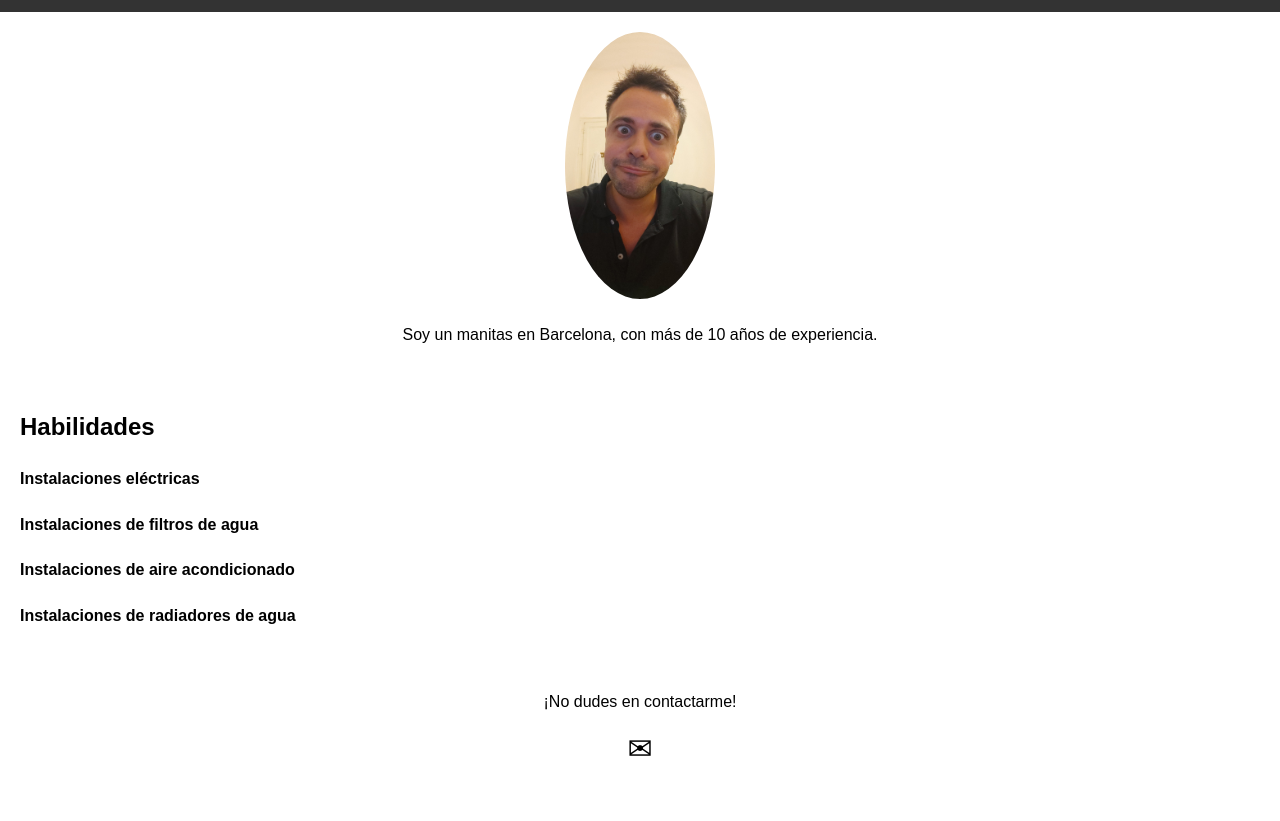
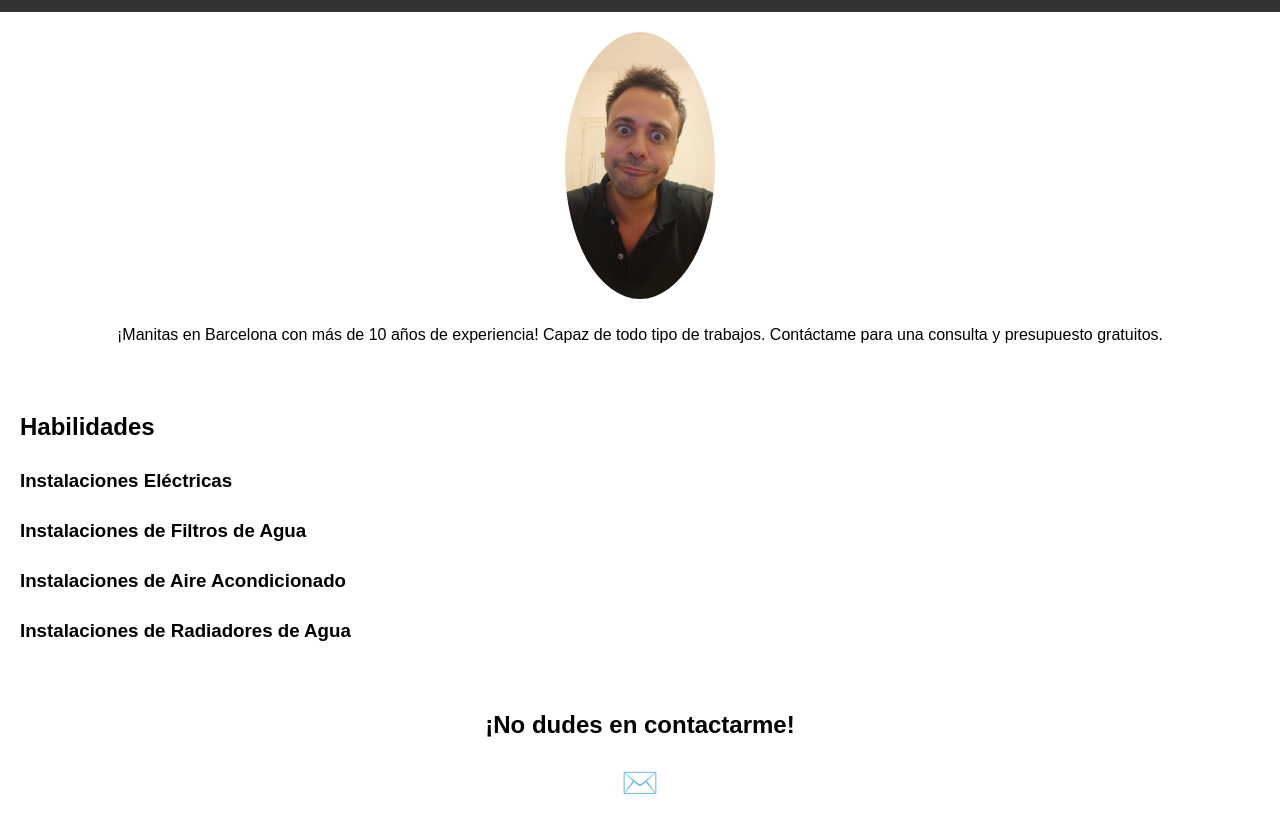
Before and after one commit to amplob/manitas, a plain HTML site: page index.html in a window 1280 px wide. Shown: the part 79-900 px from the top of the page. Before the commit the page ends 866 px from the top, so only its background shows below. Drawn offline with Linux system fonts and the light colour scheme.

Commit message:
Update index.html

```diff
--- a/index.html
+++ b/index.html
@@ -3,63 +3,67 @@
 <head>
     <meta charset="UTF-8">
     <meta name="viewport" content="width=device-width, initial-scale=1.0">
-    <title>Marc Planas</title>
+    <meta name="description" content="Marc Planas, handyman in Barcelona with more than 10 years of experience. Contact for free consultation and budget.">
+    <meta name="keywords" content="Marc Planas, manitas, handyman, Barcelona">
+    <title>Marc Planas - Manitas en Barcelona</title>
     <link rel="stylesheet" href="styles.css">
-    <script defer src="script.js"></script>
+    <script src="script.js" defer></script>
 </head>
 <body>
     <header>
         <h1>Marc Planas</h1>
-        <div class="language-switch">
-            <button id="es-button"><img src="es.png" alt="Español"></button>
-            <button id="en-button"><img src="en.png" alt="English"></button>
+        <div class="language-buttons">
+            <button id="es-btn"><img src="spanish-flag.png" alt="Español"></button>
+            <button id="en-btn"><img src="british-flag.png" alt="English"></button>
         </div>
     </header>
 
+    <main>
         <section class="profile">
-        <img src="me.png" alt="Marc Planas">
-        <p id="description">Soy un manitas en Barcelona, con más de 10 años de experiencia.</p>
+            <img src="me.png" alt="Marc Planas" class="profile-img">
+            <p id="description">¡Manitas en Barcelona con más de 10 años de experiencia! Capaz de todo tipo de trabajos. Contáctame para una consulta y presupuesto gratuitos.</p>
         </section>
 
         <section class="skills">
             <h2>Habilidades</h2>
-        <div class="skill" id="skill1">
-            <p>Instalaciones eléctricas</p>
-            <div class="skill-images">
-                <img src="skill11.png" alt="Instalación Eléctrica 1">
-                <img src="skill12.png" alt="Instalación Eléctrica 2">
-                <img src="skill13.png" alt="Instalación Eléctrica 3">
+            <div class="skill">
+                <h3 class="skill-title">Instalaciones Eléctricas</h3>
+                <div class="skill-images" id="skill1-images">
+                    <img src="skill11.png" alt="Instalaciones Eléctricas 1">
+                    <img src="skill12.png" alt="Instalaciones Eléctricas 2">
+                    <img src="skill13.png" alt="Instalaciones Eléctricas 3">
                 </div>
             </div>
-        <div class="skill" id="skill2">
-            <p>Instalaciones de filtros de agua</p>
-            <div class="skill-images">
-                <img src="skill21.png" alt="Filtro de Agua 1">
-                <img src="skill22.png" alt="Filtro de Agua 2">
-                <img src="skill23.png" alt="Filtro de Agua 3">
+            <div class="skill">
+                <h3 class="skill-title">Instalaciones de Filtros de Agua</h3>
+                <div class="skill-images" id="skill2-images">
+                    <img src="skill21.png" alt="Instalaciones de Filtros de Agua 1">
+                    <img src="skill22.png" alt="Instalaciones de Filtros de Agua 2">
+                    <img src="skill23.png" alt="Instalaciones de Filtros de Agua 3">
                 </div>
             </div>
-        <div class="skill" id="skill3">
-            <p>Instalaciones de aire acondicionado</p>
-            <div class="skill-images">
-                <img src="skill31.png" alt="Aire Acondicionado 1">
-                <img src="skill32.png" alt="Aire Acondicionado 2">
-                <img src="skill33.png" alt="Aire Acondicionado 3">
+            <div class="skill">
+                <h3 class="skill-title">Instalaciones de Aire Acondicionado</h3>
+                <div class="skill-images" id="skill3-images">
+                    <img src="skill31.png" alt="Instalaciones de Aire Acondicionado 1">
+                    <img src="skill32.png" alt="Instalaciones de Aire Acondicionado 2">
+                    <img src="skill33.png" alt="Instalaciones de Aire Acondicionado 3">
                 </div>
             </div>
-        <div class="skill" id="skill4">
-            <p>Instalaciones de radiadores de agua</p>
-            <div class="skill-images">
-                <img src="skill41.png" alt="Radiador de Agua 1">
-                <img src="skill42.png" alt="Radiador de Agua 2">
-                <img src="skill43.png" alt="Radiador de Agua 3">
+            <div class="skill">
+                <h3 class="skill-title">Instalaciones de Radiadores de Agua</h3>
+                <div class="skill-images" id="skill4-images">
+                    <img src="skill41.png" alt="Instalaciones de Radiadores de Agua 1">
+                    <img src="skill42.png" alt="Instalaciones de Radiadores de Agua 2">
+                    <img src="skill43.png" alt="Instalaciones de Radiadores de Agua 3">
                 </div>
             </div>
         </section>
 
         <section class="contact">
-        <p>¡No dudes en contactarme!</p>
-        <button id="contact-button">&#9993;</button>
+            <h2>¡No dudes en contactarme!</h2>
+            <button id="contact-button">✉️</button>
         </section>
+    </main>
 </body>
 </html>
```
Lines whose indentation alone changed are shown as unchanged.
